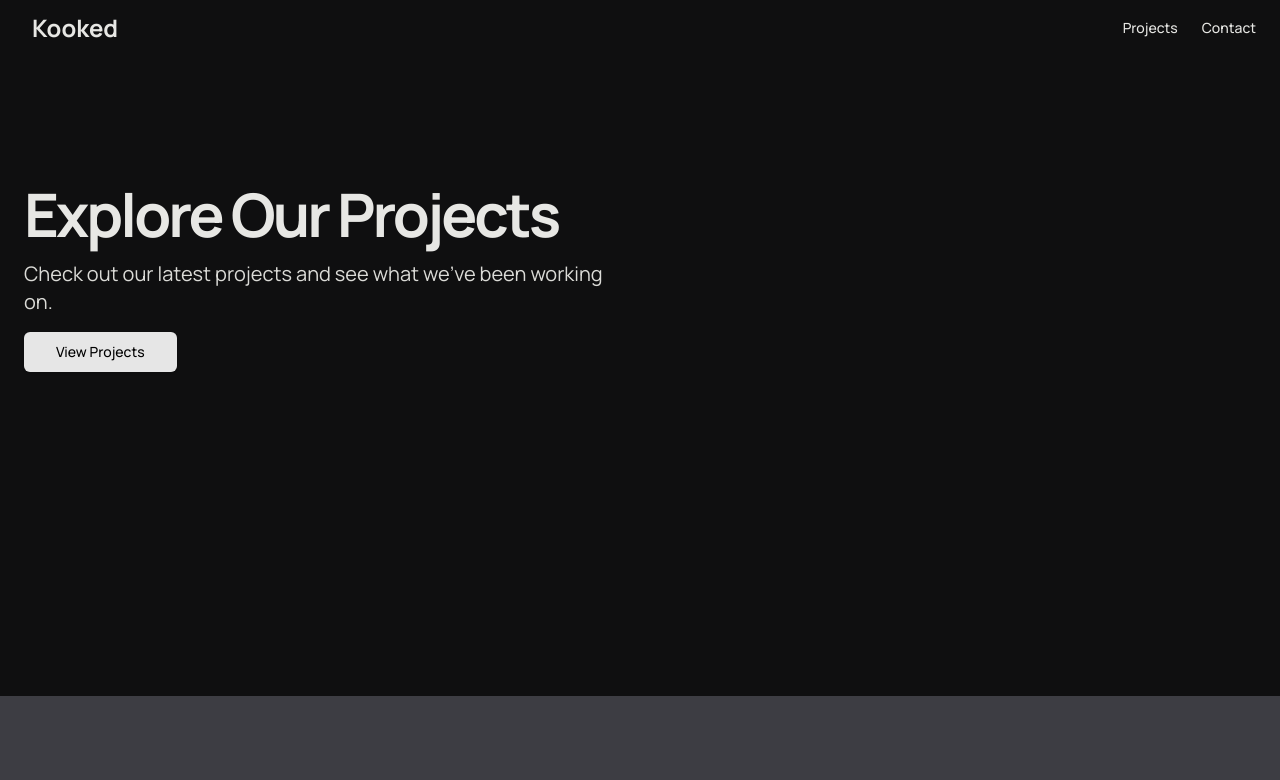
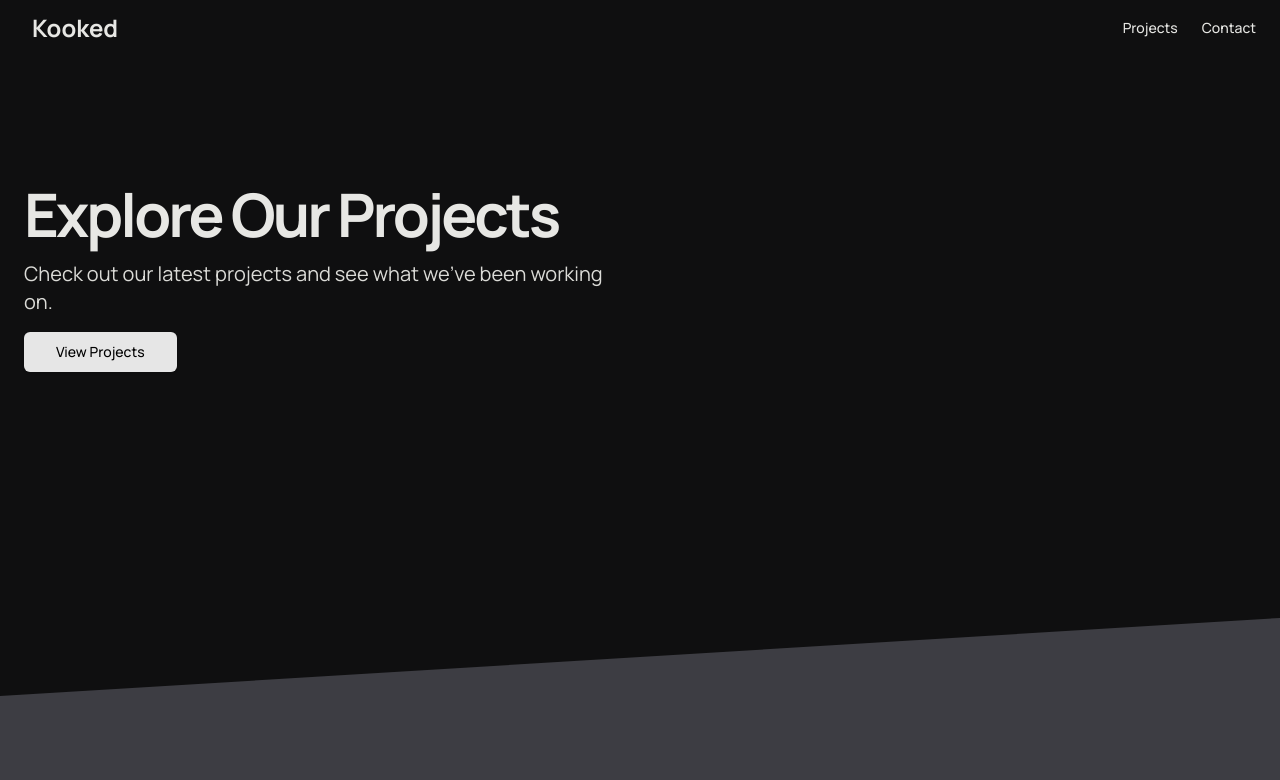
Before and after one commit to dwesh163/landing-page, a Next.js app: page / in a window 1280 px wide. Shown: the top 780 px of the page. Built offline with nearby package versions, Linux system fonts and the light colour scheme.

Commit message:
refactor: Update page layout with inclined separator

```diff
--- a/src/app/page.tsx
+++ b/src/app/page.tsx
@@ -24,7 +24,7 @@ export default function Home() {
 				</nav>
 			</header>
 			<main className="flex-1">
-				<section className="flex justify-center w-full py-12 md:py-24 lg:py-32">
+				<section className="inclined-separator flex justify-center w-full py-12 md:py-24 lg:py-32">
 					<div className="container px-4 md:px-6 space-y-6">
 						<div className="grid gap-4 lg:grid-cols-2 lg:gap-8">
 							<div className="space-y-4 sm:min-h-96">
--- a/src/styles/globals.css
+++ b/src/styles/globals.css
@@ -56,3 +56,20 @@
     @apply bg-background text-foreground;
   }
 }
+
+.inclined-separator {
+  position: relative;
+  overflow: hidden;
+}
+
+.inclined-separator::after {
+  content: "";
+  position: absolute;
+  bottom: 0;
+  left: 0;
+  width: 100%;
+  height: 300px;
+  background-color: hsl(var(--muted));
+  clip-path: polygon(100% 74%, 0% 100%, 100% 100%);
+  z-index: 1;
+}
```
